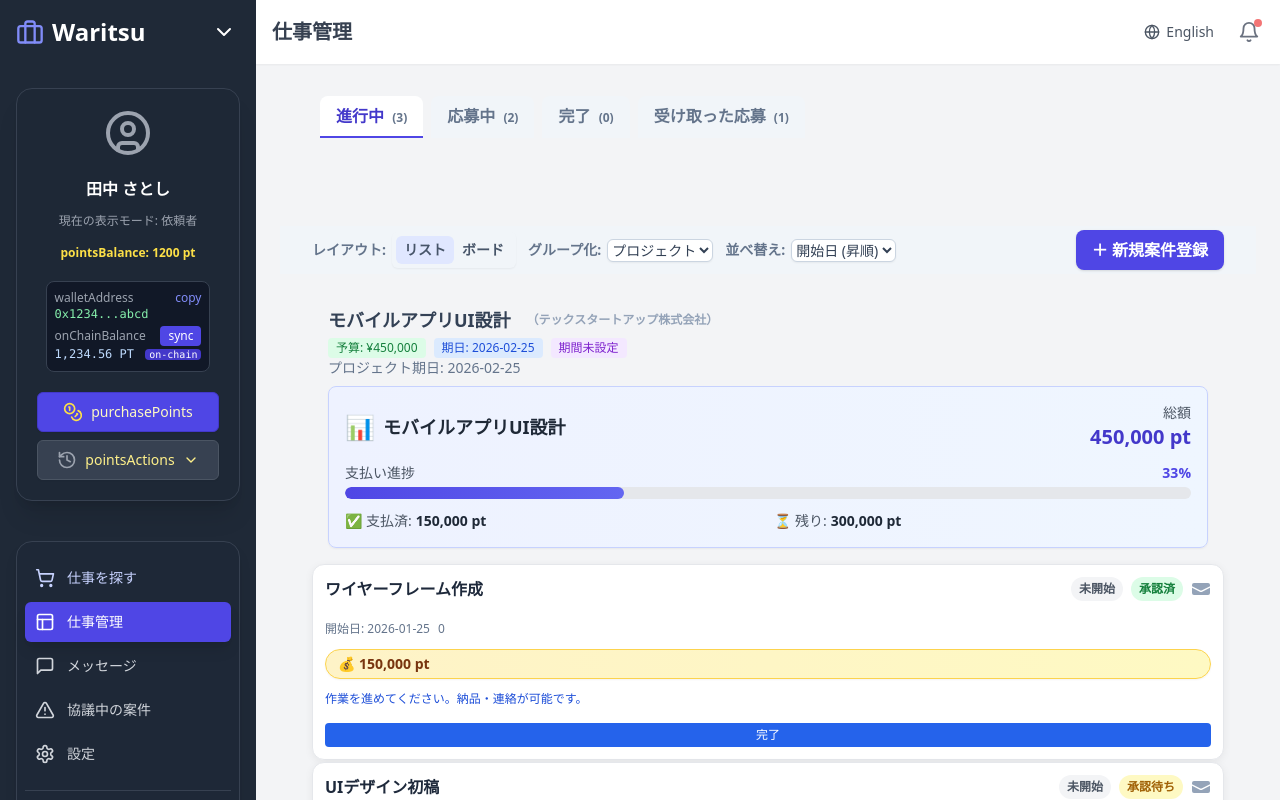
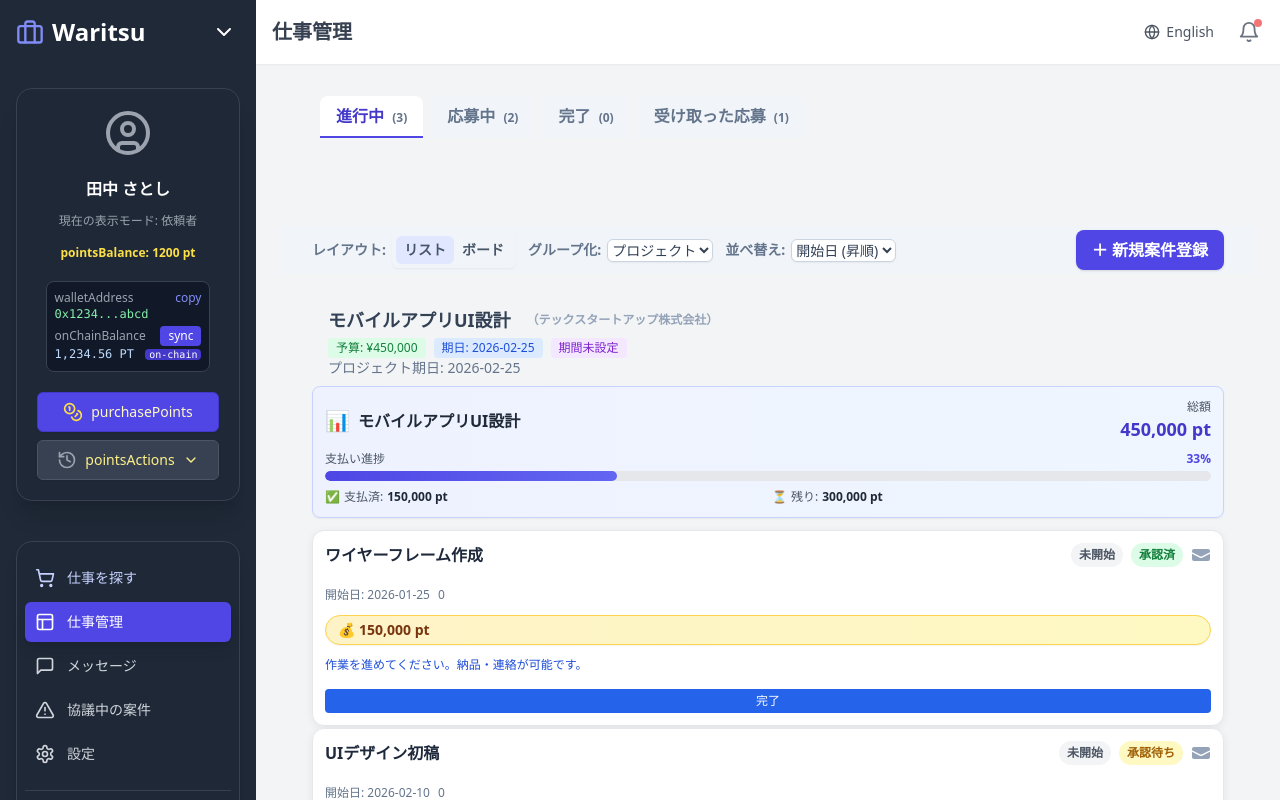
Before and after one commit to ken2san/escrow-app-project, a React (Create React App) app: page /work-management in a window 1280 px wide. Built offline with nearby package versions, Linux system fonts and the light colour scheme.

Commit message:
style: Adjust payment summary size to match milestone cards
- Reduce padding from p-4 to p-3
- Reduce text sizes (text-lg to text-base, text-xl to text-lg)
- Reduce progress bar height from h-3 to h-2.5
- Reduce spacing and gaps to match card design
- Remove wrapper div to align with card layout

```diff
--- a/src/components/common/ProjectPaymentSummary.js
+++ b/src/components/common/ProjectPaymentSummary.js
@@ -13,35 +13,35 @@ const ProjectPaymentSummary = ({ project, paymentStatus }) => {
   };
 
   return (
-    <div className="bg-gradient-to-r from-indigo-50 to-blue-50 border border-indigo-200 rounded-lg p-4 mb-4 shadow-sm">
+    <div className="bg-gradient-to-r from-indigo-50 to-blue-50 border border-indigo-200 rounded-lg p-3 mb-3 shadow-sm">
       {/* Project name and total amount */}
-      <div className="flex items-center justify-between mb-3">
-        <h3 className="text-lg font-bold text-gray-800 flex items-center">
-          <span className="text-2xl mr-2">📊</span>
+      <div className="flex items-center justify-between mb-2">
+        <h3 className="text-base font-bold text-gray-800 flex items-center">
+          <span className="text-xl mr-2">📊</span>
           {project.name}
         </h3>
         <div className="text-right">
-          <div className="text-sm text-gray-600">総額</div>
-          <div className="text-xl font-bold text-indigo-700">{formatAmount(totalAmount)} pt</div>
+          <div className="text-xs text-gray-600">総額</div>
+          <div className="text-lg font-bold text-indigo-700">{formatAmount(totalAmount)} pt</div>
         </div>
       </div>
 
       {/* Progress bar */}
-      <div className="mb-3">
-        <div className="flex justify-between text-sm text-gray-600 mb-1">
+      <div className="mb-2">
+        <div className="flex justify-between text-xs text-gray-600 mb-1">
           <span>支払い進捗</span>
           <span className="font-semibold text-indigo-600">{completionRate}%</span>
         </div>
-        <div className="w-full bg-gray-200 rounded-full h-3 overflow-hidden">
+        <div className="w-full bg-gray-200 rounded-full h-2.5 overflow-hidden">
           <div
-            className="bg-gradient-to-r from-indigo-600 to-indigo-500 h-3 rounded-full transition-all duration-500 ease-out"
+            className="bg-gradient-to-r from-indigo-600 to-indigo-500 h-2.5 rounded-full transition-all duration-500 ease-out"
             style={{ width: `${completionRate}%` }}
           ></div>
         </div>
       </div>
 
       {/* Payment details */}
-      <div className="grid grid-cols-2 gap-3 text-sm">
+      <div className="grid grid-cols-2 gap-2 text-xs">
         <div className="flex items-center">
           <span className="text-green-600 font-bold mr-1">✅</span>
           <span className="text-gray-600">支払済:</span>
--- a/src/pages/WorkManagementPage.js
+++ b/src/pages/WorkManagementPage.js
@@ -1090,9 +1090,7 @@ export default function WorkManagementPage() {
 
                                                     const paymentStatus = getProjectPaymentStatus(fullProject);
                                                     return (
-                                                        <div className="px-4 mb-4">
-                                                            <ProjectPaymentSummary project={fullProject} paymentStatus={paymentStatus} />
-                                                        </div>
+                                                        <ProjectPaymentSummary project={fullProject} paymentStatus={paymentStatus} />
                                                     );
                                                 })()}
 
```
